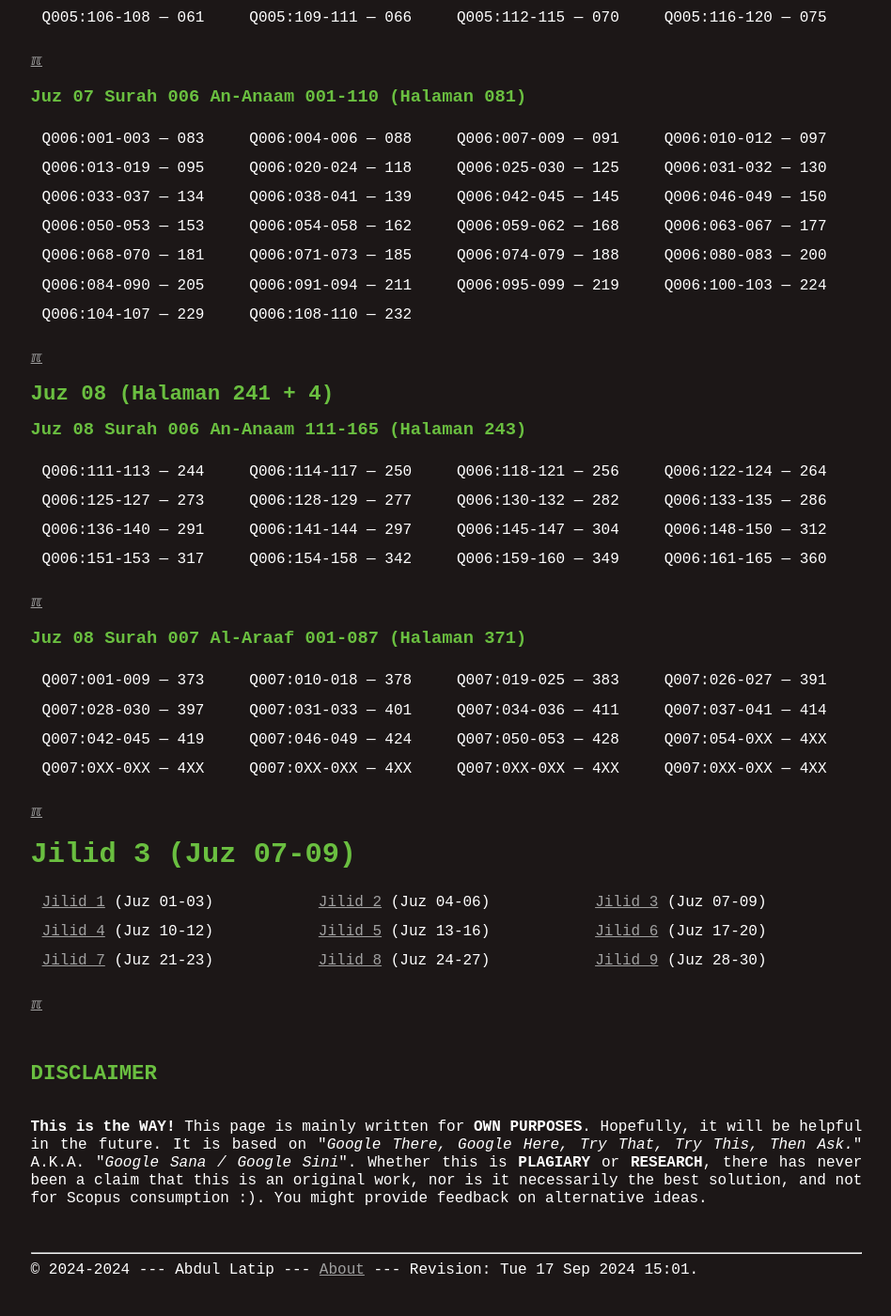
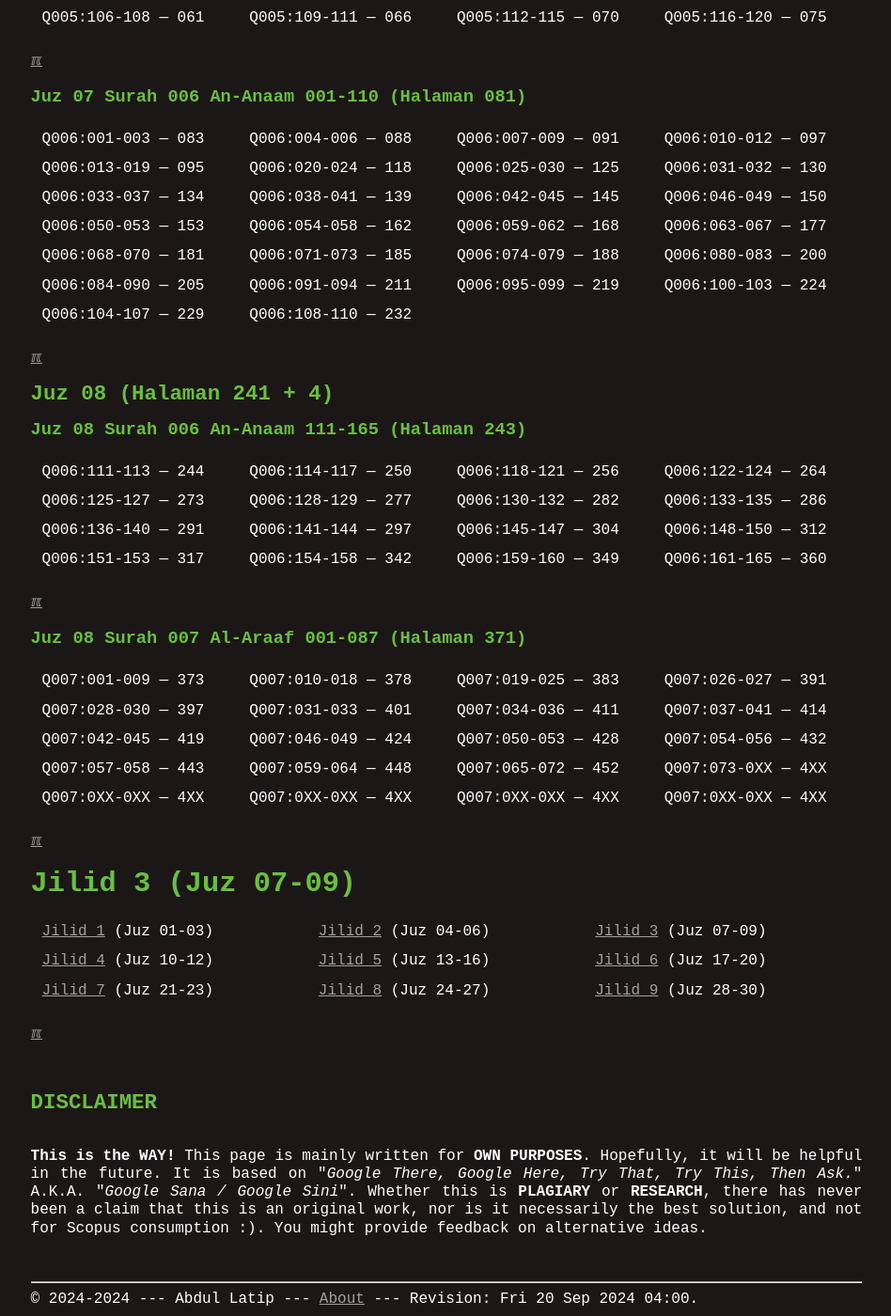
Before and after one commit to dullatip/indexquran, a Jekyll site: the page built from 003.md, in a window 1280 px wide and 1400 px high, scrolled down 948 px. Shown: the whole window at 94% size, without its empty margins (165-1113 px from the left). Built offline with Jekyll 4.4.1, drawn with Linux system fonts in a browser that asks for light colours; before the commit the page ends 2317 px from its top, so only the background shows below that.

Commit message:
modified:   003.md

```diff
--- a/003.md
+++ b/003.md
@@ -49,7 +49,8 @@
 
 | Q007:001-009 --- 373 | Q007:010-018 --- 378 | Q007:019-025 --- 383 | Q007:026-027 --- 391 |
 | Q007:028-030 --- 397 | Q007:031-033 --- 401 | Q007:034-036 --- 411 | Q007:037-041 --- 414 |
-| Q007:042-045 --- 419 | Q007:046-049 --- 424 | Q007:050-053 --- 428 | Q007:054-0XX --- 4XX |
+| Q007:042-045 --- 419 | Q007:046-049 --- 424 | Q007:050-053 --- 428 | Q007:054-056 --- 432 |
+| Q007:057-058 --- 443 | Q007:059-064 --- 448 | Q007:065-072 --- 452 | Q007:073-0XX --- 4XX |
 | Q007:0XX-0XX --- 4XX | Q007:0XX-0XX --- 4XX | Q007:0XX-0XX --- 4XX | Q007:0XX-0XX --- 4XX |
 
 [&#x213C;](#)<br id="idxA">
--- a/_config.yml
+++ b/_config.yml
@@ -1,4 +1,4 @@
-version:          "Tue 17 Sep 2024 15:01"
+version:          "Fri 20 Sep 2024 04:00"
 copyright:        "2024-2024"
 title:            "Index Tafsir Al-Azhar HAMKA"
 author:           "Abdul Latip"
```
